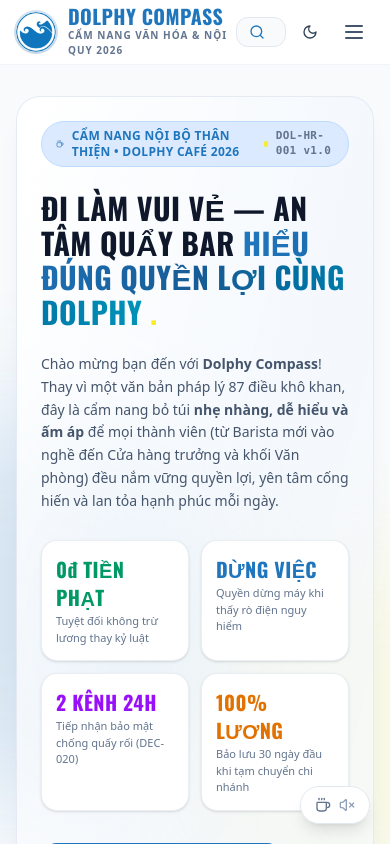
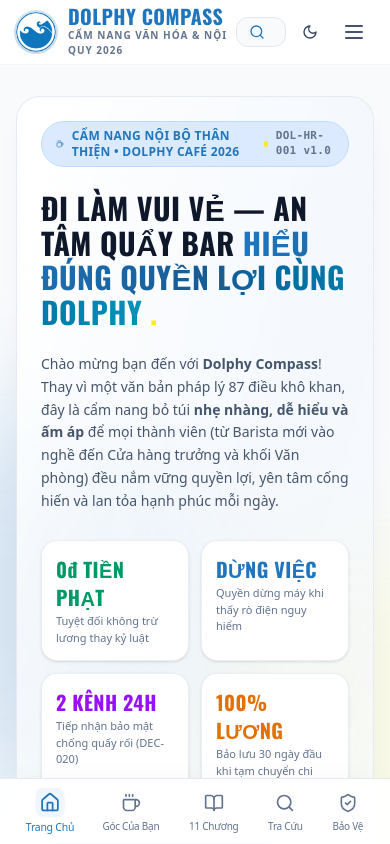
Before and after one commit to xuanpv89/dolphyhub, a React (Vite) app: page / in a window 390 px wide. Shown: the top 844 px of the page. Built offline with nearby package versions, Linux system fonts and the light colour scheme; a web font is replaced by a local one.

Commit message:
feat: improve UX with clean tabbed hubs, mobile bottom dock, and streamlined navigation

```diff
--- a/src/App.tsx
+++ b/src/App.tsx
@@ -14,6 +14,7 @@ import { ScenariosSection } from './components/ScenariosSection';
 import { QuizSection } from './components/QuizSection';
 import { WhistleblowerSection } from './components/WhistleblowerSection';
 import { AmbienceAudio } from './components/AmbienceAudio';
+import { MobileBottomDock } from './components/MobileBottomDock';
 import { Footer } from './components/Footer';
 import { ArticleModal } from './components/ArticleModal';
 import { ReportModal } from './components/ReportModal';
@@ -25,6 +26,9 @@ export function App() {
     return localStorage.getItem('dolphy_theme') === 'dark';
   });
 
+  const [currentTab, setCurrentTab] = useState<string>('home');
+  const [isContinuousView, setIsContinuousView] = useState<boolean>(false);
+
   const [selectedArticle, setSelectedArticle] = useState<Article | null>(null);
   const [selectedArticleContext, setSelectedArticleContext] = useState<{
     chapterTitle: string;
@@ -33,7 +37,6 @@ export function App() {
 
   const [isSearchOpen, setIsSearchOpen] = useState(false);
   const [isReportOpen, setIsReportOpen] = useState(false);
-  const [activeSection, setActiveSection] = useState('overview');
 
   // Sync dark mode class on <html>
   useEffect(() => {
@@ -78,91 +81,160 @@ export function App() {
   };
 
   const handleSelectMisconduct = (code: string) => {
+    setCurrentTab('matrix');
+    setTimeout(() => {
       const matrixElem = document.getElementById('matrix');
       if (matrixElem) {
         matrixElem.scrollIntoView({ behavior: 'smooth' });
       }
+    }, 100);
   };
 
   const handleSelectScenario = (id: string) => {
+    setCurrentTab('matrix');
+    setTimeout(() => {
       const scElem = document.getElementById('scenarios');
       if (scElem) {
         scElem.scrollIntoView({ behavior: 'smooth' });
       }
+    }, 100);
   };
 
-  const scrollTo = (id: string) => {
-    const elem = document.getElementById(id);
-    if (elem) {
-      elem.scrollIntoView({ behavior: 'smooth' });
-    }
+  const switchTabAndScroll = (tabId: string) => {
+    setCurrentTab(tabId);
+    window.scrollTo({ top: 0, behavior: 'smooth' });
   };
 
   return (
-    <div className="min-h-screen bg-[#f8fafc] dark:bg-[#0f172a] text-[#1e293b] dark:text-[#f8fafc] flex flex-col font-sans transition-colors duration-200">
+    <div className="min-h-screen bg-[#f8fafc] dark:bg-[#0f172a] text-[#1e293b] dark:text-[#f8fafc] flex flex-col font-sans transition-colors duration-200 pb-16 md:pb-0">
+
       {/* Top Navbar */}
       <Navbar
         darkMode={darkMode}
         setDarkMode={setDarkMode}
         onOpenSearch={() => setIsSearchOpen(true)}
         onOpenReport={() => setIsReportOpen(true)}
-        activeSection={activeSection}
+        currentTab={currentTab}
+        onSelectTab={switchTabAndScroll}
+        isContinuousView={isContinuousView}
+        setIsContinuousView={setIsContinuousView}
       />
 
-      {/* Main Content Sections */}
+      {/* Main Content Area */}
       <main className="flex-1">
-        {/* 1. Hero Overview */}
+
+        {/* Render Mode A: Tabbed Clean View (Default - Easy & Focused) */}
+        {!isContinuousView ? (
+          <div className="animate-fadeIn">
+            {/* TAB 1: TRANG CHỦ */}
+            {currentTab === 'home' && (
+              <>
                 <HeroBanner
                   onOpenSearch={() => setIsSearchOpen(true)}
-          onExploreChapters={() => scrollTo('chapters')}
-          onExploreRoleHub={() => scrollTo('role-hub')}
-          onExploreFlashcards={() => scrollTo('flashcards')}
-          onWatchVideo={() => scrollTo('videos')}
-          onStartQuiz={() => scrollTo('quiz')}
+                  onExploreChapters={() => switchTabAndScroll('chapters')}
+                  onExploreRoleHub={() => switchTabAndScroll('role')}
+                  onExploreFlashcards={() => switchTabAndScroll('role')}
+                  onWatchVideo={() => switchTabAndScroll('media')}
+                  onStartQuiz={() => switchTabAndScroll('media')}
                 />
+                <ComparisonSection />
+                <FlashcardsSection />
+                <VisualInfographics />
+              </>
+            )}
 
-        {/* 2. Trạm Không Gian 5 Vai Trò (Dedicated Role Hubs) */}
+            {/* TAB 2: GÓC VAI TRÒ CỦA BẠN & CHECKLIST CA */}
+            {currentTab === 'role' && (
+              <div className="pt-20 sm:pt-24 space-y-6">
                 <RoleHub
                   onOpenArticleByNumber={handleOpenArticleByNumber}
-          onExploreFlashcards={() => scrollTo('flashcards')}
+                  onExploreFlashcards={() => {
+                    const fc = document.getElementById('flashcards');
+                    if (fc) fc.scrollIntoView({ behavior: 'smooth' });
+                  }}
                 />
+                <InteractiveChecklist />
+                <FlashcardsSection />
+              </div>
+            )}
 
-        {/* 3. Infographic Trực Quan Hóa 4 Nguyên Tắc Cốt Lõi */}
+            {/* TAB 3: 11 CHƯƠNG CẨM NANG & SO SÁNH */}
+            {currentTab === 'chapters' && (
+              <div className="pt-20 sm:pt-24 space-y-6">
+                <ChapterExplorer onSelectArticle={handleSelectArticle} />
+                <ComparisonSection />
+              </div>
+            )}
+
+            {/* TAB 4: TRA CỨU PHỤ LỤC A & TÌNH HUỐNG THỰC TẾ */}
+            {currentTab === 'matrix' && (
+              <div className="pt-20 sm:pt-24 space-y-6">
+                <MatrixExplorer />
+                <ScenariosSection onOpenArticleByNumber={handleOpenArticleByNumber} />
+              </div>
+            )}
+
+            {/* TAB 5: VIDEO 13 NĂM, INFOGRAPHICS, SƠ ĐỒ & QUIZ */}
+            {currentTab === 'media' && (
+              <div className="pt-20 sm:pt-24 space-y-6">
+                <VideoSection />
+                <VisualTimelineFlow />
                 <VisualInfographics />
+                <QuizSection />
+              </div>
+            )}
 
-        {/* 4. Bí Kíp Bỏ Túi 3 Giây (Fun & Cheerful Flip Flashcards) */}
+            {/* TAB 6: 2 KÊNH TIẾP NHẬN BẢO VỆ (DEC-020) */}
+            {currentTab === 'support' && (
+              <div className="pt-20 sm:pt-24 space-y-6">
+                <WhistleblowerSection onOpenReportModal={() => setIsReportOpen(true)} />
+                <VisualInfographics />
+              </div>
+            )}
+          </div>
+        ) : (
+          /* Render Mode B: Continuous Single Page View (All stacked) */
+          <div className="animate-fadeIn">
+            <HeroBanner
+              onOpenSearch={() => setIsSearchOpen(true)}
+              onExploreChapters={() => switchTabAndScroll('chapters')}
+              onExploreRoleHub={() => switchTabAndScroll('role')}
+              onExploreFlashcards={() => switchTabAndScroll('role')}
+              onWatchVideo={() => switchTabAndScroll('media')}
+              onStartQuiz={() => switchTabAndScroll('media')}
+            />
+            <RoleHub
+              onOpenArticleByNumber={handleOpenArticleByNumber}
+              onExploreFlashcards={() => {
+                const fc = document.getElementById('flashcards');
+                if (fc) fc.scrollIntoView({ behavior: 'smooth' });
+              }}
+            />
+            <VisualInfographics />
             <FlashcardsSection />
+            <VisualTimelineFlow />
+            <VideoSection />
+            <InteractiveChecklist />
+            <ComparisonSection />
+            <ChapterExplorer onSelectArticle={handleSelectArticle} />
+            <MatrixExplorer />
+            <ScenariosSection onOpenArticleByNumber={handleOpenArticleByNumber} />
+            <QuizSection />
+            <WhistleblowerSection onOpenReportModal={() => setIsReportOpen(true)} />
+          </div>
+        )}
 
-        {/* 5. Sơ Đồ Dòng Chảy Quy Trình (Visual Timelines & Workflows) */}
-        <VisualTimelineFlow />
-
-        {/* 6. Thước Phim 13 Năm & Ảnh Quầy Bar Thực Tế */}
-        <VideoSection />
-
-        {/* 7. Checklist Bỏ Túi Mở Ca & Đóng Ca Thực Hành */}
-        <InteractiveChecklist />
-
-        {/* 6. 6 Điểm Đột Phá Mới Của DOL-HR-001 (So sánh Cũ vs 2026) */}
-        <ComparisonSection />
-
-        {/* 7. Chi Tiết 11 Chương Trực Quan (Chế độ Bỏ túi vs Pháp lý) */}
-        <ChapterExplorer onSelectArticle={handleSelectArticle} />
-
-        {/* 8. Tra Cứu Phụ Lục A (Ma Trận 28+ Hành Vi & Chế Tài Tối Đa) */}
-        <MatrixExplorer />
-
-        {/* 9. Tình Huống Thực Tế & Hỏi Đáp Quầy Bar */}
-        <ScenariosSection onOpenArticleByNumber={handleOpenArticleByNumber} />
-
-        {/* 10. Mini Quiz: Đại Sứ Hiểu Luật Dolphy 2026 */}
-        <QuizSection />
-
-        {/* 11. 02 Kênh Tiếp Nhận & Bảo Vệ Độc Lập (DEC-020) */}
-        <WhistleblowerSection onOpenReportModal={() => setIsReportOpen(true)} />
       </main>
 
-      {/* Ambience Audio Floating Button (Tiếng Quán Cà Phê Chill) */}
+      {/* Floating Ambience Sound Button (Coffee Shop Rain Sound) */}
       <AmbienceAudio />
+
+      {/* Mobile Bottom Navigation Dock */}
+      <MobileBottomDock
+        currentTab={currentTab}
+        onSelectTab={switchTabAndScroll}
+        onOpenReport={() => setIsReportOpen(true)}
+      />
 
       {/* Footer */}
       <Footer />
--- /dev/null
+++ b/src/components/MobileBottomDock.tsx
@@ -0,0 +1,58 @@
+import React from 'react';
+import { Home, Coffee, BookOpen, Search, ShieldCheck } from 'lucide-react';
+
+interface MobileBottomDockProps {
+  currentTab: string;
+  onSelectTab: (tab: string) => void;
+  onOpenReport: () => void;
+}
+
+export const MobileBottomDock: React.FC<MobileBottomDockProps> = ({
+  currentTab,
+  onSelectTab,
+  onOpenReport,
+}) => {
+  const tabs = [
+    { id: 'home', label: 'Trang Chủ', icon: Home },
+    { id: 'role', label: 'Góc Của Bạn', icon: Coffee },
+    { id: 'chapters', label: '11 Chương', icon: BookOpen },
+    { id: 'matrix', label: 'Tra Cứu', icon: Search },
+    { id: 'support', label: 'Bảo Vệ', icon: ShieldCheck },
+  ];
+
+  return (
+    <div className="md:hidden fixed bottom-0 left-0 right-0 z-40 bg-white/95 dark:bg-slate-900/95 backdrop-blur-lg border-t border-slate-200/80 dark:border-slate-800 px-3 py-1.5 shadow-2xl">
+      <div className="flex items-center justify-around">
+        {tabs.map((t) => {
+          const Icon = t.icon;
+          const isActive = currentTab === t.id;
+
+          return (
+            <button
+              key={t.id}
+              onClick={() => {
+                if (t.id === 'support') {
+                  onSelectTab('support');
+                } else {
+                  onSelectTab(t.id);
+                }
+              }}
+              className={`flex flex-col items-center justify-center py-1 px-2.5 rounded-xl transition-all ${
+                isActive
+                  ? 'text-[#2076bd] dark:text-blue-400 font-bold scale-105'
+                  : 'text-slate-500 dark:text-slate-400 hover:text-slate-800 dark:hover:text-slate-200'
+              }`}
+            >
+              <div className={`p-1 rounded-lg ${isActive ? 'bg-blue-50 dark:bg-blue-950/80 text-[#2076bd]' : ''}`}>
+                <Icon className="w-5 h-5" />
+              </div>
+              <span className="text-[10px] tracking-tight mt-0.5 font-medium">
+                {t.label}
+              </span>
+            </button>
+          );
+        })}
+      </div>
+    </div>
+  );
+};
--- a/src/components/Navbar.tsx
+++ b/src/components/Navbar.tsx
@@ -11,8 +11,11 @@ import {
   BookOpen,
   Film,
   Zap,
+  Coffee,
   CheckSquare,
-  Users
+  Layers,
+  HelpCircle,
+  Award
 } from 'lucide-react';
 
 interface NavbarProps {
@@ -20,7 +23,10 @@ interface NavbarProps {
   setDarkMode: (val: boolean) => void;
   onOpenSearch: () => void;
   onOpenReport: () => void;
-  activeSection: string;
+  currentTab: string;
+  onSelectTab: (tab: string) => void;
+  isContinuousView: boolean;
+  setIsContinuousView: (val: boolean) => void;
 }
 
 export const Navbar: React.FC<NavbarProps> = ({
@@ -28,7 +34,10 @@ export const Navbar: React.FC<NavbarProps> = ({
   setDarkMode,
   onOpenSearch,
   onOpenReport,
-  activeSection,
+  currentTab,
+  onSelectTab,
+  isContinuousView,
+  setIsContinuousView,
 }) => {
   const [mobileMenuOpen, setMobileMenuOpen] = useState(false);
   const [scrolled, setScrolled] = useState(false);
@@ -41,27 +50,14 @@ export const Navbar: React.FC<NavbarProps> = ({
     return () => window.removeEventListener('scroll', handleScroll);
   }, []);
 
-  const navLinks = [
-    { id: 'overview', label: 'Tổng Quan' },
-    { id: 'role-hub', label: '5 Nhánh Vai Trò' },
-    { id: 'infographics', label: 'Infographics' },
-    { id: 'flashcards', label: 'Bí Kíp 3 Giây' },
-    { id: 'timelines', label: 'Sơ Đồ Quy Trình' },
-    { id: 'videos', label: 'Thước Phim & Ảnh' },
-    { id: 'checklist', label: 'Checklist Ca' },
-    { id: 'chapters', label: '11 Chương' },
-    { id: 'matrix', label: 'Phụ Lục A' },
-    { id: 'scenarios', label: 'Tình Huống' },
-    { id: 'quiz', label: 'Mini Quiz' },
+  const mainTabs = [
+    { id: 'home', label: 'Trang Chủ', icon: Sparkles },
+    { id: 'role', label: 'Góc Vai Trò', icon: Coffee },
+    { id: 'chapters', label: '11 Chương', icon: BookOpen },
+    { id: 'matrix', label: 'Tra Cứu & Tình Huống', icon: Search },
+    { id: 'media', label: 'Video & Quiz', icon: Film },
+    { id: 'support', label: '2 Kênh Hỗ Trợ', icon: ShieldCheck },
   ];
-
-  const scrollTo = (id: string) => {
-    setMobileMenuOpen(false);
-    const element = document.getElementById(id);
-    if (element) {
-      element.scrollIntoView({ behavior: 'smooth' });
-    }
-  };
 
   return (
     <header
@@ -71,7 +67,7 @@ export const Navbar: React.FC<NavbarProps> = ({
           : 'bg-white dark:bg-slate-900 border-b border-slate-100 dark:border-slate-800'
       }`}
     >
-      {/* Top micro bar for corporate identity */}
+      {/* Top Corporate Identity Bar */}
       <div className="bg-[#2076bd] text-white text-[11px] py-1 px-4 font-medium hidden sm:flex items-center justify-between">
         <div className="flex items-center space-x-3">
           <span className="font-bold tracking-wider uppercase">CÔNG TY CỔ PHẦN CÁ HEO XANH (BLUE DOLPHIN)</span>
@@ -92,11 +88,15 @@ export const Navbar: React.FC<NavbarProps> = ({
         </div>
       </div>
 
-      {/* Main navigation */}
+      {/* Main Bar */}
       <div className="max-w-7xl mx-auto px-4 sm:px-6 lg:px-8">
         <div className="flex items-center justify-between h-16 sm:h-18">
+
           {/* Brand Logo & Title */}
-          <div className="flex items-center space-x-3 cursor-pointer" onClick={() => scrollTo('overview')}>
+          <div
+            className="flex items-center space-x-3 cursor-pointer select-none"
+            onClick={() => onSelectTab('home')}
+          >
             <img
               src="./images/dolphy-emblem.png"
               alt="Dolphy Logo"
@@ -115,25 +115,48 @@ export const Navbar: React.FC<NavbarProps> = ({
             </div>
           </div>
 
-          {/* Desktop Nav Links */}
-          <nav className="hidden 2xl:flex items-center space-x-1">
-            {navLinks.map((item) => (
+          {/* Desktop Clean Tab Bar */}
+          <nav className="hidden lg:flex items-center space-x-1.5 p-1 rounded-2xl bg-slate-100/80 dark:bg-slate-800/80 border border-slate-200/80 dark:border-slate-700/80">
+            {mainTabs.map((t) => {
+              const Icon = t.icon;
+              const isActive = currentTab === t.id && !isContinuousView;
+
+              return (
                 <button
-                key={item.id}
-                onClick={() => scrollTo(item.id)}
-                className={`px-2.5 py-1.5 rounded-lg text-xs font-semibold tracking-wide transition-all ${
-                  activeSection === item.id
-                    ? 'text-[#2076bd] bg-blue-50 dark:bg-blue-950/60 font-bold'
-                    : 'text-slate-600 dark:text-slate-300 hover:text-[#2076bd] dark:hover:text-blue-400 hover:bg-slate-50 dark:hover:bg-slate-800'
+                  key={t.id}
+                  onClick={() => {
+                    onSelectTab(t.id);
+                  }}
+                  className={`flex items-center space-x-1.5 px-3 py-1.5 rounded-xl text-xs font-bold tracking-wide transition-all ${
+                    isActive
+                      ? 'bg-[#2076bd] text-white shadow-md shadow-blue-500/20'
+                      : 'text-slate-600 dark:text-slate-300 hover:text-[#2076bd] dark:hover:text-white hover:bg-white/60 dark:hover:bg-slate-700/50'
                   }`}
                 >
-                {item.label}
+                  <Icon className="w-3.5 h-3.5" />
+                  <span>{t.label}</span>
                 </button>
-            ))}
+              );
+            })}
           </nav>
 
           {/* Action Tools */}
           <div className="flex items-center space-x-2 sm:space-x-3">
+
+            {/* View Mode Toggle Button (Gọn gàng vs Toàn bộ) */}
+            <button
+              onClick={() => setIsContinuousView(!isContinuousView)}
+              className={`hidden xl:inline-flex items-center space-x-1.5 px-2.5 py-1.5 rounded-xl border text-xs font-semibold transition-all ${
+                isContinuousView
+                  ? 'bg-amber-50 dark:bg-amber-950/60 border-amber-300 text-amber-700 dark:text-amber-300'
+                  : 'bg-slate-50 dark:bg-slate-800 border-slate-200 dark:border-slate-700 text-slate-600 dark:text-slate-300'
+              }`}
+              title={isContinuousView ? 'Chuyển sang chế độ duyệt từng mục' : 'Chuyển sang chế độ cuộn toàn bộ trang'}
+            >
+              <Layers className="w-3.5 h-3.5 text-[#2076bd]" />
+              <span>{isContinuousView ? 'Chế độ: Cuộn 1 Trang' : 'Chế độ: Theo Mục'}</span>
+            </button>
+
             {/* Quick Search Button */}
             <button
               onClick={onOpenSearch}
@@ -162,13 +185,13 @@ export const Navbar: React.FC<NavbarProps> = ({
               className="hidden sm:inline-flex items-center space-x-1.5 px-3.5 py-2 rounded-xl bg-gradient-to-r from-[#2076bd] to-[#165b94] hover:from-[#165b94] hover:to-[#0f4370] text-white text-xs font-bold tracking-wide shadow-md hover:shadow-lg transition-all"
             >
               <ShieldCheck className="w-4 h-4 text-[#FAEA28]" />
-              <span>GỬI PHẢN ÁNH BẢO MẬT</span>
+              <span>PHẢN ÁNH BẢO MẬT</span>
             </button>
 
             {/* Mobile Hamburger Button */}
             <button
               onClick={() => setMobileMenuOpen(!mobileMenuOpen)}
-              className="p-2 2xl:hidden text-slate-600 dark:text-slate-300 hover:bg-slate-100 dark:hover:bg-slate-800 rounded-xl"
+              className="p-2 lg:hidden text-slate-600 dark:text-slate-300 hover:bg-slate-100 dark:hover:bg-slate-800 rounded-xl"
             >
               {mobileMenuOpen ? <X className="w-6 h-6" /> : <Menu className="w-6 h-6" />}
             </button>
@@ -178,21 +201,42 @@ export const Navbar: React.FC<NavbarProps> = ({
 
       {/* Mobile Drawer Menu */}
       {mobileMenuOpen && (
-        <div className="2xl:hidden bg-white dark:bg-slate-900 border-b border-slate-200 dark:border-slate-800 px-4 pt-2 pb-6 space-y-2 animate-fadeIn shadow-xl max-h-[80vh] overflow-y-auto">
-          <div className="grid grid-cols-2 gap-2 pt-2 pb-3">
-            {navLinks.map((item) => (
+        <div className="lg:hidden bg-white dark:bg-slate-900 border-b border-slate-200 dark:border-slate-800 px-4 pt-2 pb-6 space-y-3 animate-fadeIn shadow-xl max-h-[80vh] overflow-y-auto">
+          <div className="grid grid-cols-2 gap-2 pt-2">
+            {mainTabs.map((t) => {
+              const Icon = t.icon;
+              const isActive = currentTab === t.id && !isContinuousView;
+
+              return (
                 <button
-                key={item.id}
-                onClick={() => scrollTo(item.id)}
-                className={`text-left px-3 py-2.5 rounded-lg text-xs font-medium transition-colors ${
-                  activeSection === item.id
-                    ? 'bg-blue-50 dark:bg-blue-950 text-[#2076bd] font-bold'
+                  key={t.id}
+                  onClick={() => {
+                    setMobileMenuOpen(false);
+                    onSelectTab(t.id);
+                  }}
+                  className={`flex items-center space-x-2 p-2.5 rounded-xl text-xs font-bold transition-colors ${
+                    isActive
+                      ? 'bg-blue-50 dark:bg-blue-950 text-[#2076bd]'
                       : 'text-slate-700 dark:text-slate-200 hover:bg-slate-50 dark:hover:bg-slate-800'
                   }`}
                 >
-                {item.label}
+                  <Icon className="w-4 h-4 text-[#2076bd]" />
+                  <span>{t.label}</span>
                 </button>
-            ))}
+              );
+            })}
+          </div>
+
+          <div className="pt-2 border-t border-slate-100 dark:border-slate-800 flex items-center justify-between text-xs text-slate-500">
+            <span>Chế độ cuộn 1 trang:</span>
+            <button
+              onClick={() => setIsContinuousView(!isContinuousView)}
+              className={`px-3 py-1 rounded-lg text-xs font-bold ${
+                isContinuousView ? 'bg-blue-100 text-[#2076bd]' : 'bg-slate-100 text-slate-600'
+              }`}
+            >
+              {isContinuousView ? 'Bật' : 'Tắt'}
+            </button>
           </div>
 
           <button
--- a/src/index.css
+++ b/src/index.css
@@ -28,36 +28,75 @@ h1, h2, h3, h4, h5, h6, .font-oswald, .font-heading {
 
 /* Custom Scrollbar */
 ::-webkit-scrollbar {
-  width: 7px;
-  height: 7px;
+  width: 6px;
+  height: 6px;
 }
 ::-webkit-scrollbar-track {
   background: transparent;
 }
 ::-webkit-scrollbar-thumb {
-  background: rgba(148, 163, 184, 0.4);
+  background: rgba(148, 163, 184, 0.35);
   border-radius: 9999px;
 }
 ::-webkit-scrollbar-thumb:hover {
   background: rgba(32, 118, 189, 0.7);
 }
 
+/* Glassmorphism */
 .brand-glass {
-  background: rgba(255, 255, 255, 0.85);
-  backdrop-filter: blur(12px);
-  -webkit-backdrop-filter: blur(12px);
+  background: rgba(255, 255, 255, 0.88);
+  backdrop-filter: blur(16px);
+  -webkit-backdrop-filter: blur(16px);
 }
 
 .dark .brand-glass {
-  background: rgba(15, 23, 42, 0.85);
-  backdrop-filter: blur(12px);
-  -webkit-backdrop-filter: blur(12px);
+  background: rgba(15, 23, 42, 0.88);
+  backdrop-filter: blur(16px);
+  -webkit-backdrop-filter: blur(16px);
 }
 
+/* Glows */
 .brand-glow {
-  box-shadow: 0 0 25px -5px rgba(32, 118, 189, 0.3);
+  box-shadow: 0 10px 30px -10px rgba(32, 118, 189, 0.25);
 }
 
 .amber-glow {
-  box-shadow: 0 0 20px -3px rgba(250, 234, 40, 0.4);
+  box-shadow: 0 10px 25px -5px rgba(250, 234, 40, 0.3);
 }
+
+/* 3D Flip Card perspective */
+.perspective-1000 {
+  perspective: 1000px;
+}
+
+.transform-style-preserve-3d {
+  transform-style: preserve-3d;
+}
+
+.backface-hidden {
+  backface-visibility: hidden;
+  -webkit-backface-visibility: hidden;
+}
+
+.rotate-y-180 {
+  transform: rotateY(180deg);
+}
+
+/* Keyframes */
+@keyframes fadeIn {
+  from { opacity: 0; transform: translateY(6px); }
+  to { opacity: 1; transform: translateY(0); }
+}
+
+.animate-fadeIn {
+  animation: fadeIn 0.25s cubic-bezier(0.16, 1, 0.3, 1) forwards;
+}
+
+@keyframes spinSlow {
+  from { transform: rotate(0deg); }
+  to { transform: rotate(360deg); }
+}
+
+.animate-spin-slow {
+  animation: spinSlow 8s linear infinite;
+}
```
Lines whose indentation alone changed are shown as unchanged.
